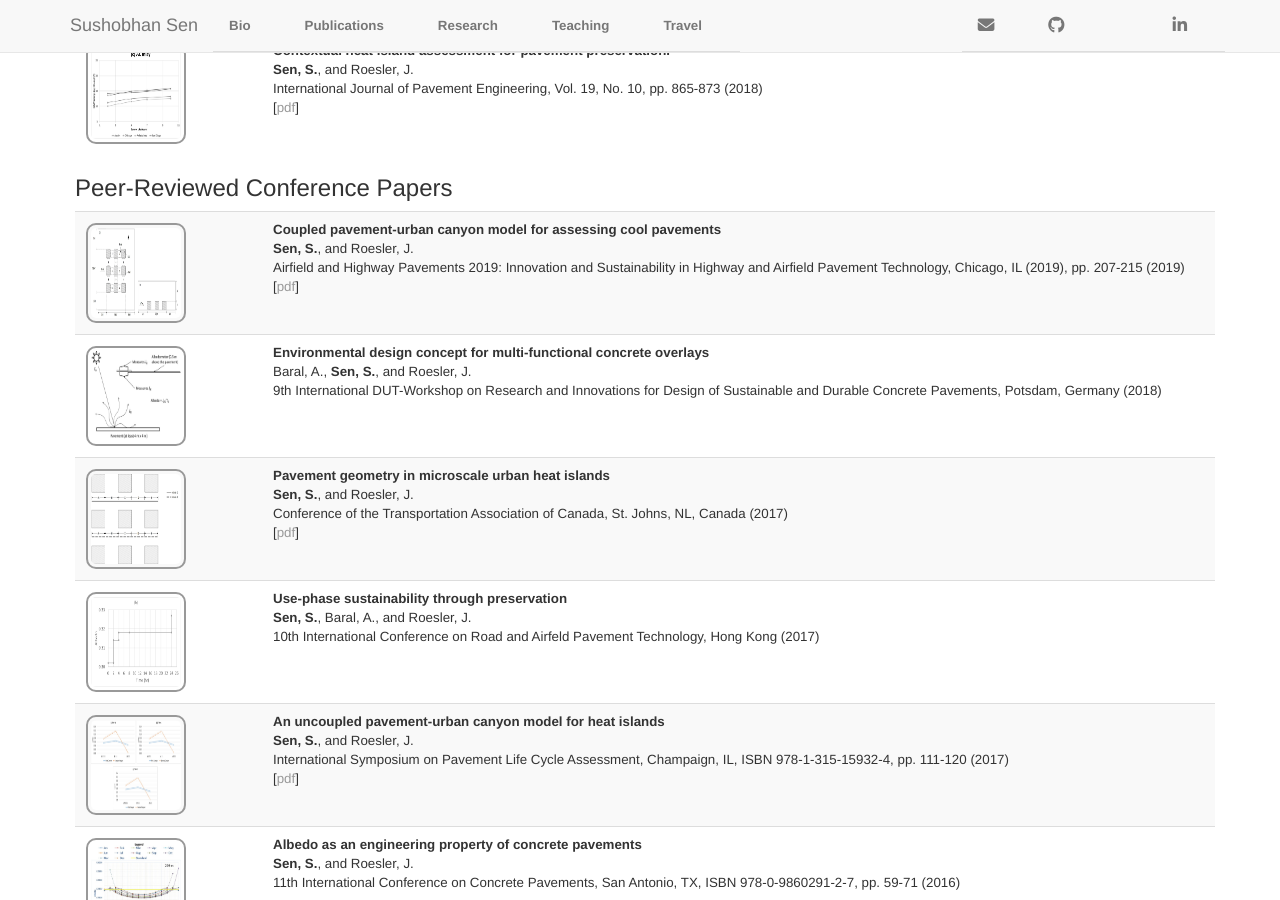
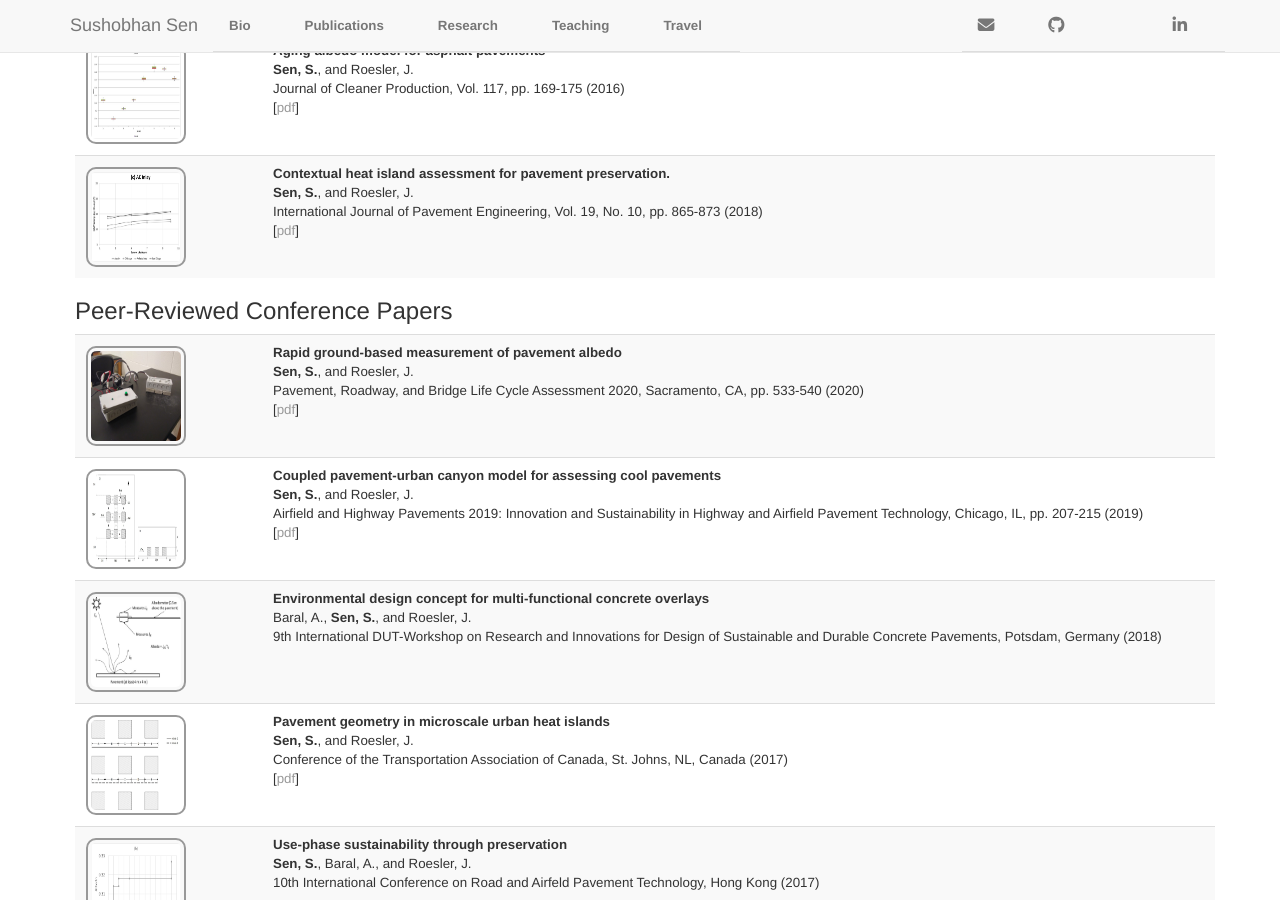
Before and after one commit to sushobhansen/sushobhansen.github.io, a Jekyll site: the page built from publications.md, in a window 1280 px wide and 900 px high, scrolled down 1248 px. Built offline with Jekyll 4.4.1, drawn with Linux system fonts in a browser that asks for light colours; nearby versions of some CDN libraries; a style sheet for code colours, icons or effects is not loaded; some of the changed text lies outside the part shown.

Commit message:
Added TRR and LCA 2020 papers, Pgh pic, research topics

```diff
--- a/publications.md
+++ b/publications.md
@@ -5,19 +5,35 @@
 
 <div class="container">
 	<div class="row">
+
+		<div class="col-md-3 banner-custom">
+			<h3 class="banner-title">Role of pavements in urban energetics</h3>
+			<p>Doctoral Dissertation, 2019</p>
+			<a href="http://hdl.handle.net/2142/106478" target="_blank" class="banner-button"><i class="fa fa-cloud-download" aria-hidden="true"></i> Download PDF</a>
+		</div><!--col-md-3-->
+
+		<div class="col-md-1">
+
+		</div><!--col-md-1-->
+
 		<div class="col-md-3 banner-custom">
 			<h3 class="banner-title">Impact of concrete pavements on the urban heat island</h3>
 			<p>Master's Thesis, 2015</p>
 			<a href="http://hdl.handle.net/2142/88095" target="_blank" class="banner-button"><i class="fa fa-cloud-download" aria-hidden="true"></i> Download PDF</a>
 		</div><!--col-md-3-->
+
 	</div><!--row-->
 </div><!--container-->
 
-Reviewer For: [International Journal of Pavement Engineering](http://www.tandfonline.com/loi/gpav20), [Journal of Solar Energy](https://www.journals.elsevier.com/solar-energy/), [Journal of Cleaner Production](https://www.journals.elsevier.com/journal-of-cleaner-production/), [International Journal for Heat and Mass Transfer](https://www.journals.elsevier.com/international-journal-of-heat-and-mass-transfer/), [Transportation Research Record: Journal of the Transportation Research Board](http://trrjournalonline.trb.org/loi/trr), [Environmental Research Letters](http://iopscience.iop.org/journal/1748-9326), [The International Journal of Life Cycle Assessment](https://www.springer.com/journal/11367),[Sustainable Cities and Society](https://www.journals.elsevier.com/sustainable-cities-and-society), [Measurement](https://www.journals.elsevier.com/measurement), [Journal of Nondestructive Evaluation](https://link.springer.com/journal/10921)
+Reviewer For: [International Journal of Pavement Engineering](http://www.tandfonline.com/loi/gpav20), [Journal of Solar Energy](https://www.journals.elsevier.com/solar-energy/), [Journal of Cleaner Production](https://www.journals.elsevier.com/journal-of-cleaner-production/), [International Journal for Heat and Mass Transfer](https://www.journals.elsevier.com/international-journal-of-heat-and-mass-transfer/), [Transportation Research Record: Journal of the Transportation Research Board](http://trrjournalonline.trb.org/loi/trr), [Environmental Research Letters](http://iopscience.iop.org/journal/1748-9326), [The International Journal of Life Cycle Assessment](https://www.springer.com/journal/11367),[Sustainable Cities and Society](https://www.journals.elsevier.com/sustainable-cities-and-society), [Measurement](https://www.journals.elsevier.com/measurement), [Journal of Nondestructive Evaluation](https://link.springer.com/journal/10921), [Construction and Building Materials](https://www.journals.elsevier.com/construction-and-building-materials)
 
 ### Peer-Reviewed Journal Articles
 
 <table class="table table-striped table-hover">
+	<tr>
+		<td class="col-md-2"><img src="./images/parking-lots.jpg" alt="view-factors" height="100px" width="100px"></td>
+		<td><b>Reflective Parking Lots for Microscale Urban Heat Island Mitigation</b> <br> <b>Sen, S.</b>, Fernandez, JPRM, and Roesler, J. <br> Transportation Research Record: Journal of the Transportation Research Board, pp. 1-9 (2020) <br> [<a href="https://journals.sagepub.com/doi/10.1177/0361198120919401" target="_blank">pdf</a>]</td>
+	</tr>
 	<tr>
 		<td class="col-md-2"><img src="./images/wind-study.jpg" alt="view-factors" height="100px" width="100px"></td>
 		<td><b>Wind direction and cool surface strategies on microscale urban heat island</b> <br> <b>Sen, S.</b>, and Roesler, J. <br> Urban Climate, Vol. 31, pp. 100548 (2020) <br> [<a href="https://www.sciencedirect.com/science/article/pii/S221209551930149X" target="_blank">pdf</a>]</td>
@@ -56,8 +72,12 @@
 
 <table class="table table-striped table-hover">
 	<tr>
+		<td class="col-md-2"><img src="./images/lca-2020.jpg" alt="tac-2017" height="100px" width="100px"></td>
+		<td><b>Rapid ground-based measurement of pavement albedo</b> <br> <b>Sen, S.</b>, and Roesler, J. <br> Pavement, Roadway, and Bridge Life Cycle Assessment 2020, Sacramento, CA, pp. 533-540 (2020) <br> [<a href="https://www.taylorfrancis.com/books/e/9781003092278/chapters/10.1201/9781003092278-55" target="_blank">pdf</a>] </td>
+	</tr>
+	<tr>
 		<td class="col-md-2"><img src="./images/coupled-model.jpg" alt="tac-2017" height="100px" width="100px"></td>
-		<td><b>Coupled pavement-urban canyon model for assessing cool pavements</b> <br> <b>Sen, S.</b>, and Roesler, J. <br> Airfield and Highway Pavements 2019: Innovation and Sustainability in Highway and Airfield Pavement Technology, Chicago, IL (2019), pp. 207-215 (2019) <br> [<a href="https://ascelibrary.org/doi/abs/10.1061/9780784482476.022" target="_blank">pdf</a>] </td>
+		<td><b>Coupled pavement-urban canyon model for assessing cool pavements</b> <br> <b>Sen, S.</b>, and Roesler, J. <br> Airfield and Highway Pavements 2019: Innovation and Sustainability in Highway and Airfield Pavement Technology, Chicago, IL, pp. 207-215 (2019) <br> [<a href="https://ascelibrary.org/doi/abs/10.1061/9780784482476.022" target="_blank">pdf</a>] </td>
 	</tr>
 	<tr>
 		<td class="col-md-2"><img src="./images/potsdam-2018.jpg" alt="tac-2017" height="100px" width="100px"></td>
```
Also changed, not shown: index.md (+2 -10 lines), research.md (+11 -3 lines), travel.md (+12 -5 lines), images/lca-2020.jpg (added), images/parking-lots.jpg (added), images/pgh-point.jpg (added).
